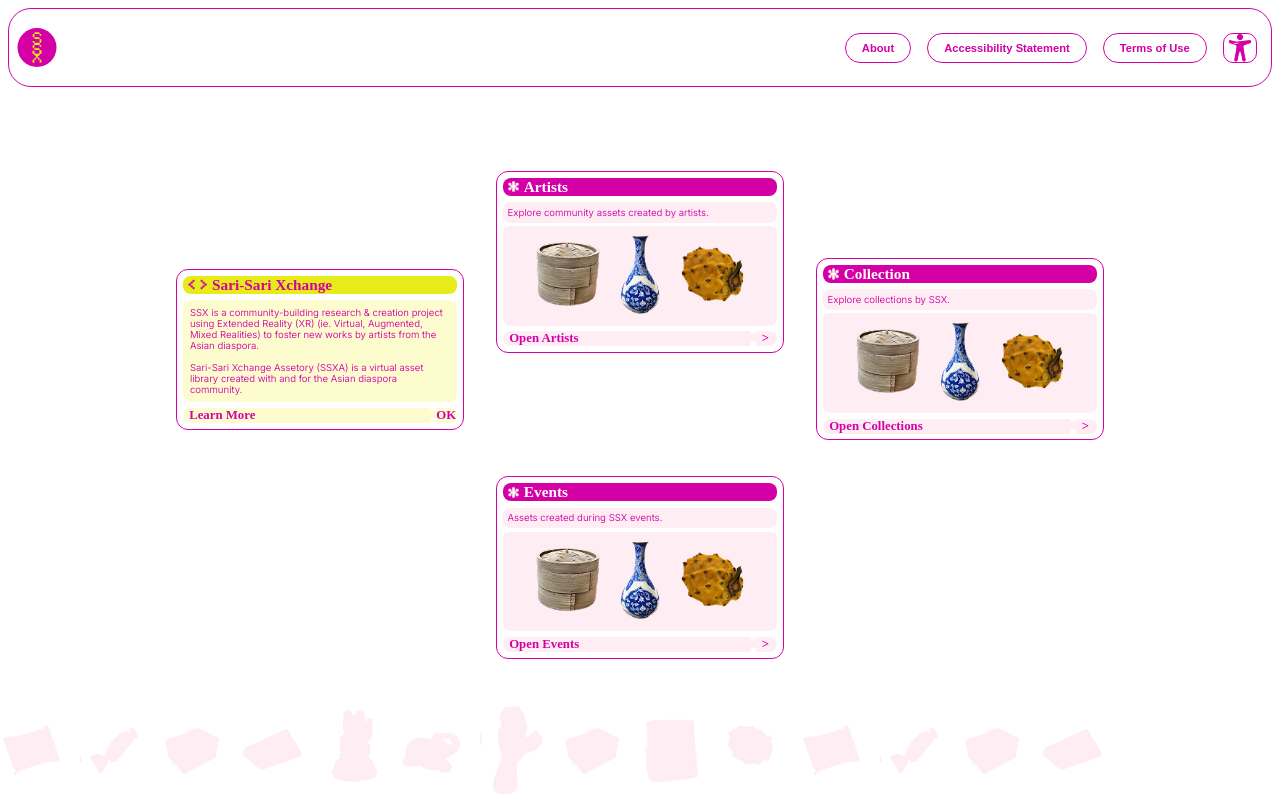
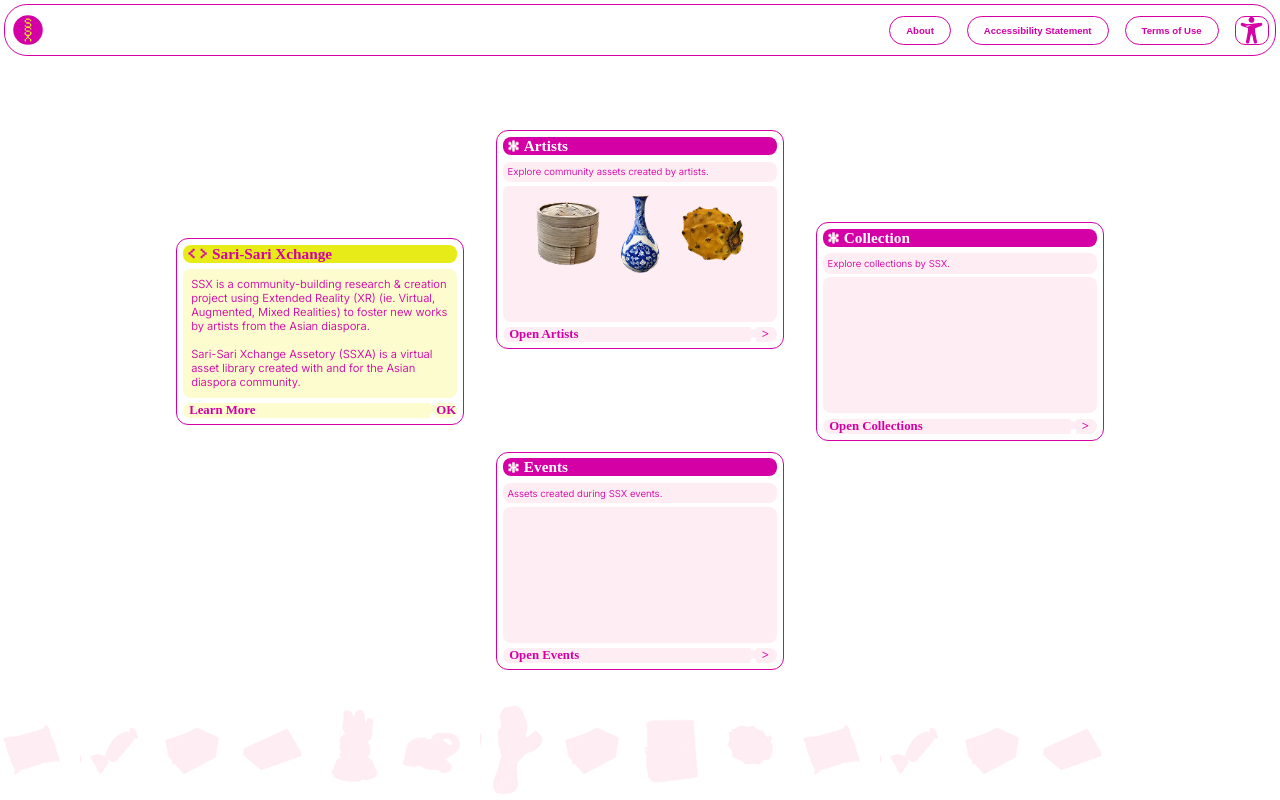
Before and after one commit to sarisarixchange/assetory, a Vue app: page / in a window 1280 px wide. Built offline with nearby package versions, Linux system fonts and the light colour scheme; a web font is replaced by a local one.

Commit message:
setting fixed sizes to cards

```diff
--- a/src/components/Homepage.vue
+++ b/src/components/Homepage.vue
@@ -92,13 +92,13 @@
 
       /* Header styles from previous implementation */
       .header {
-        margin-top: 0.5em;
-        margin-left: 0.5em;
-        margin-right: 0.5em;
+        margin-top: 0.25em;
+        margin-left: 0.25em;
+        margin-right: 0.25em;
         display: flex;
         justify-content: space-between;
         align-items: center;
-        padding: 0.25rem 0.5rem;
+        padding: 0.5rsem 0.5rem;
         border-bottom: 1px solid #eee;
         background-color: white;
         border: solid 1px #D400A6;
@@ -112,14 +112,15 @@
       }
 
       .logo {
-        width: 40px;
-        height: 40px;
+        width: 30px;
+        height: 30px;
         background-image: url('/logo.svg');
         background-size: contain;
         background-repeat: no-repeat;
         display: flex;
         align-items: center;
         justify-content: center;
+        margin-left: 0.5em;
       }
 
       .library-text {
@@ -143,7 +144,7 @@
         background: none;
         color: #D400A6;
         border-radius: 20px;
-        font-size: 0.70em;
+        font-size: 0.60em;
         font-weight: bold;
         cursor: pointer;
         transition: background-color 0.2s;
@@ -154,13 +155,7 @@
         background-color: #D400A6;
       }
 
-      /* .accessibilityIcon{
-        width: 60%;
-        background-image: url('/person.svg');
-        background-size: contain;
-        background-repeat: no-repeat;
-        background-position: center;
-      } */
+
 
   .nav-buttonAccessibilityIcon {
     color: #D400A6;
@@ -237,13 +232,18 @@
       .grid-container {
             display: grid;
             grid-template-columns: repeat(8, 1fr);
-            grid-template-rows: repeat(9, 1fr);
+            grid-template-rows: 7% repeat(8, 1fr);
             width: 100vw;
             height: 100vh;
         }
 
 
-        .header {grid-column: 1/9; grid-row: 1 / 2;}
+        .header {grid-column: 1/9; grid-row: 1 / 2;
+            /* Aligns to the top of the row */
+          /* align-self: start;    */
+          /* Takes up only half of the row height */
+          /* height: 50%;           */
+        }
         .left-box { grid-column: 2 / 4; grid-row: 4 / 6; align-self: center;   }
         .right-box { grid-column: 6 / 8; grid-row: 4 / 6; align-self: center;  }
         .center-top-box { grid-column: 4 / 6; grid-row: 3 / 5; align-self: center; }
@@ -254,7 +254,7 @@
 
 
 
-      .dropbtn {
+  .dropbtn {
   background-color: #3498DB;
   color: white;
   padding: 16px;
@@ -502,7 +502,7 @@
 .left-box-paragraph p {
   padding: 0.75em;
   font-family: 'Inter', sans-serif;
-  font-size: 0.60em;
+  font-size: 0.70em;
   font-weight: 350;
 }
 
@@ -571,11 +571,11 @@
 .other-box-photos {
     display: block;  /* Ensures it behaves like a normal div */
     width: 100%;
-    height: auto;
+    min-height: 17vh;
     border-radius: 8px;
     background-color: #FFEDF4;
     margin-bottom: 0.35em;
-  /* min-height: 1px; */
+
 }
 
 .other-box-photos img {
@@ -769,7 +769,7 @@
             <p class="other-box-subtitle">Assets created during SSX events.</p>
           </div>
           <div class="other-box-photos">
-            <img src="/sample-images-artists.png">
+            <!-- <img src="/sample-images-artists.png"> -->
 
 
             </div>
@@ -788,7 +788,7 @@
             <p class="other-box-subtitle">Explore collections by SSX.</p>
           </div>
           <div class="other-box-photos">
-            <img src="/sample-images-artists.png">
+            <!-- <img src="/sample-images-artists.png"> -->
 
 
             </div>
```
